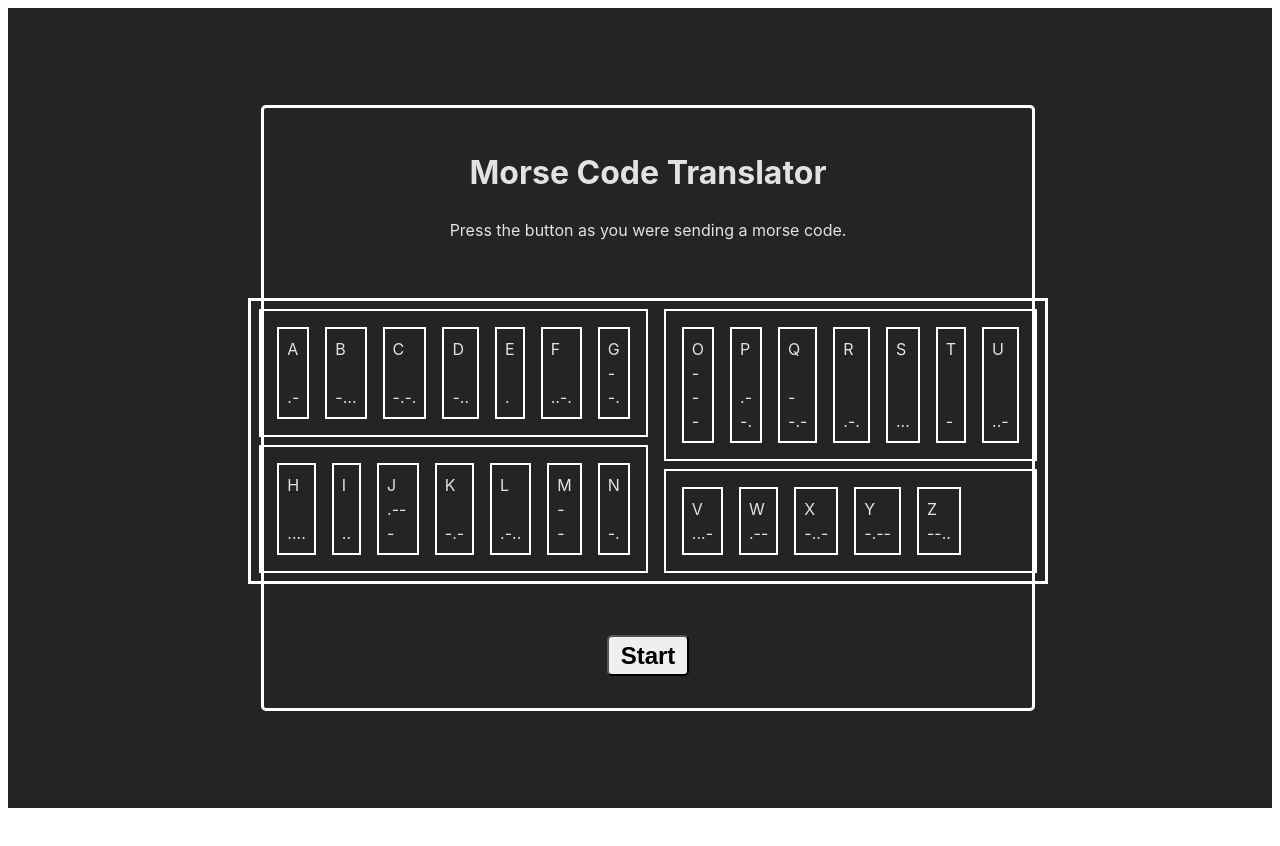
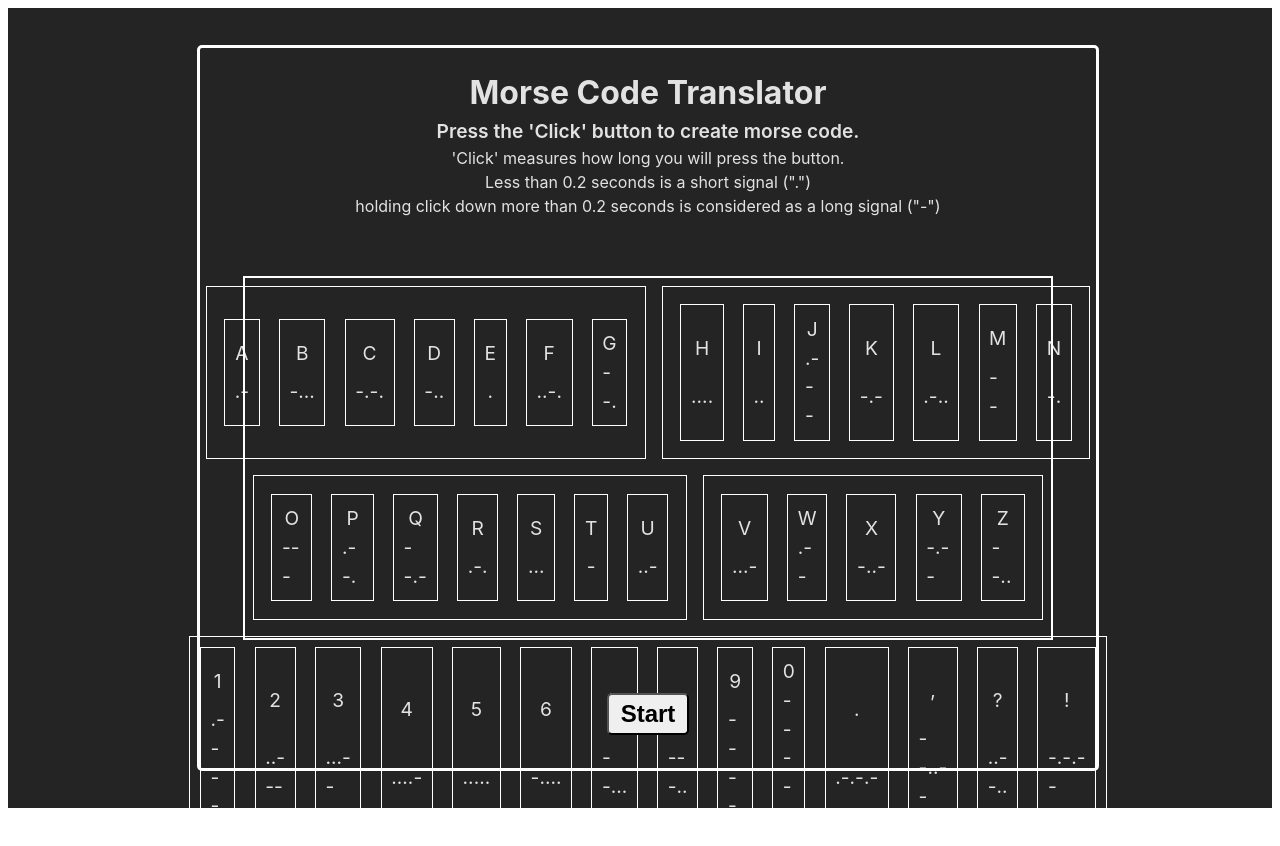
Before and after one commit to vivaldev/morse_code_translator, a React (Vite) app: page / in a window 1280 px wide. Shown: the top 846 px of the page. Before the commit the page ends 816 px from the top, so only its background shows below. Built offline with nearby package versions, Linux system fonts and the light colour scheme.

Commit message:
Adding numerals and special chars. Design. Header.

```diff
--- a/src/App.css
+++ b/src/App.css
@@ -25,8 +25,8 @@
 }
 
 .container {
-  width: 60%;
-  height: 75%;
+  width: 70%;
+  height: 90%;
 
   display: flex;
   flex-direction: column;
@@ -39,37 +39,72 @@
 
 /* header */
 
+h1,
+p {
+  margin: 0;
+  padding: 0;
+}
+
 .header {
   text-align: center;
+}
+
+.subtitle {
+  font-size: 1.2rem;
+  font-weight: 600;
 }
 
 /* morse-abc */
 
 .morse-abc {
   display: flex;
+  flex-direction: column;
+  justify-content: space-evenly;
+  width: 90%;
+  height: 45vh;
 
-  border: 3px solid white;
+  border: 2px solid white;
+
+  margin-top: 1em;
+}
+
+.super-row {
+  display: flex;
+  justify-content: center;
+  /*  */
 }
 
 .morse-row {
   display: flex;
   flex-direction: column;
+  justify-content: space-evenly;
+  align-items: center;
 
-  justify-content: space-between;
   margin: 0.5em;
 
-  border: 2px solid rgb(255, 255, 255);
+
+  border: 1px solid rgb(255, 255, 255);
   padding: 0.5em;
+}
+
+.numbers-row {
+  padding: 0;
+  margin: 0.5em 0;
+
+  justify-content: space-evenly;
 }
 
 .morse {
   display: flex;
+  font-size: 1.2rem;
 }
 
 /* morse-btn */
 
 .btn-container {
   display: flex;
+  margin-top: 1em;
+
 }
 
 .btn {
@@ -82,16 +117,9 @@
   border-radius: 5px;
 }
 
-.click {
-  border-radius: 5px;
-  background-color: #389423aa;
-  color: whitesmoke;
-}
 
-.reset {
-  color: rgba(255, 255, 255, 0.817);
-  background-color: rgb(193, 55, 55);
-}
+
+
 
 .submit {
   background-color: #2b2a2a;
@@ -115,6 +143,9 @@
   height: 2em;
 
   font-size: 2rem;
+
+
+  margi
 }
 
 .codeword-display {
--- a/src/components/Header.tsx
+++ b/src/components/Header.tsx
@@ -4,8 +4,14 @@ const Header: React.FC = () => {
   return (
     <div className="header">
       <h1>Morse Code Translator</h1>
-      <p className="subtitle">
-        Press the button as you were sending a morse code.
+      <p className="subtitle">Press the 'Click' button to create morse code.</p>
+      <p>
+        'Click' measures how long you will press the button.
+        <br />
+        Less than 0.2 seconds is a short signal (".")
+        <br />
+        holding click down more than 0.2 seconds is considered as a long signal
+        <span className="symbol"> ("-")</span>
       </p>
     </div>
   );
--- a/src/components/MorseAbc.tsx
+++ b/src/components/MorseAbc.tsx
@@ -27,7 +27,13 @@ const MorseAbc: React.FC = () => {
           <div className="morse">{renderMorseRow(14, 21)}</div>
         </div>
         <div className="morse-row">
-          <div className="morse">{renderMorseRow(21, 28)}</div>
+          <div className="morse">{renderMorseRow(21, 26)}</div>
+        </div>
+      </div>
+
+      <div className="super-row">
+        <div className="morse-row numbers-row">
+          <div className="morse">{renderMorseRow(26, 40)}</div>
         </div>
       </div>
     </div>
--- a/src/data.ts
+++ b/src/data.ts
@@ -30,4 +30,18 @@ export const morses: MorseCode[] = [
   { letter: "X", code: "-..-" },
   { letter: "Y", code: "-.--" },
   { letter: "Z", code: "--.." },
+  { letter: "1", code: ".----" },
+  { letter: "2", code: "..---" },
+  { letter: "3", code: "...--" },
+  { letter: "4", code: "....-" },
+  { letter: "5", code: "....." },
+  { letter: "6", code: "-...." },
+  { letter: "7", code: "--..." },
+  { letter: "8", code: "---.." },
+  { letter: "9", code: "----." },
+  { letter: "0", code: "-----" },
+  { letter: ".", code: ".-.-.-" },
+  { letter: ",", code: "--..--" },
+  { letter: "?", code: "..--.." },
+  { letter: "!", code: "-.-.--" },
 ];
```
